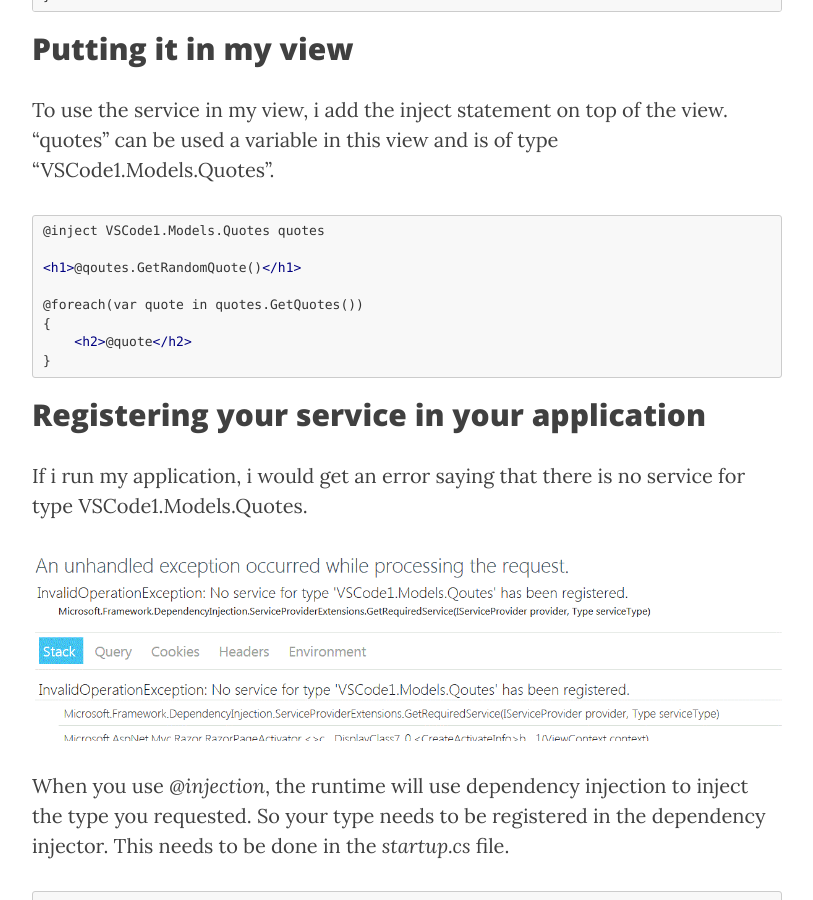
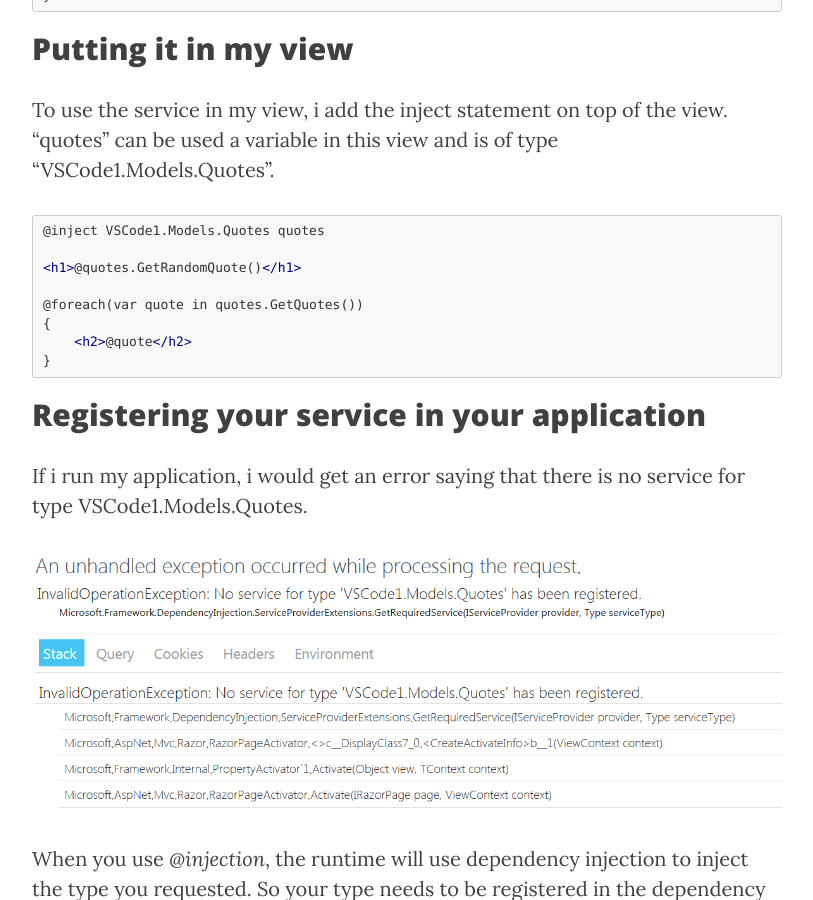
Before and after one commit to kennytordeur/blog.kennytordeur.be, a Jekyll site: the page built from _posts/2015-05-22-Injecting-a-service-in-a-view.markdown, in a window 1280 px wide and 900 px high, scrolled down 1232 px. Shown: the whole window, without its empty margins (233-1046 px from the left). Built offline with Jekyll 4.4.1, drawn with Linux system fonts in a browser that asks for light colours; nearby versions of some CDN libraries; Markdown is read by kramdown in place of the engine named in the settings.

Commit message:
Update 2015-05-22-Injecting-a-service-in-a-view.markdown

````diff
--- a/_posts/2015-05-22-Injecting-a-service-in-a-view.markdown
+++ b/_posts/2015-05-22-Injecting-a-service-in-a-view.markdown
@@ -52,7 +52,7 @@
 ```html
 @inject VSCode1.Models.Quotes quotes
 
-<h1>@qoutes.GetRandomQuote()</h1>
+<h1>@quotes.GetRandomQuote()</h1>
 
 @foreach(var quote in quotes.GetQuotes())
 {
@@ -62,7 +62,7 @@
 ##Registering your service in your application
 If i run my application, i would get an error saying that there is no service for type VSCode1.Models.Quotes.
 
-![error](http://blog.kennytordeur.be/images/2015-05-22-Injecting-a-service-in-a-view/error.GIF)
+![error](http://blog.kennytordeur.be/images/2015-05-22-Injecting-a-service-in-a-view/error.png)
 
 When you use *@injection*, the runtime will use dependency injection to inject the type you requested. So your type needs to be registered in the dependency injector. This needs to be done in the *startup.cs* file.
 
````
